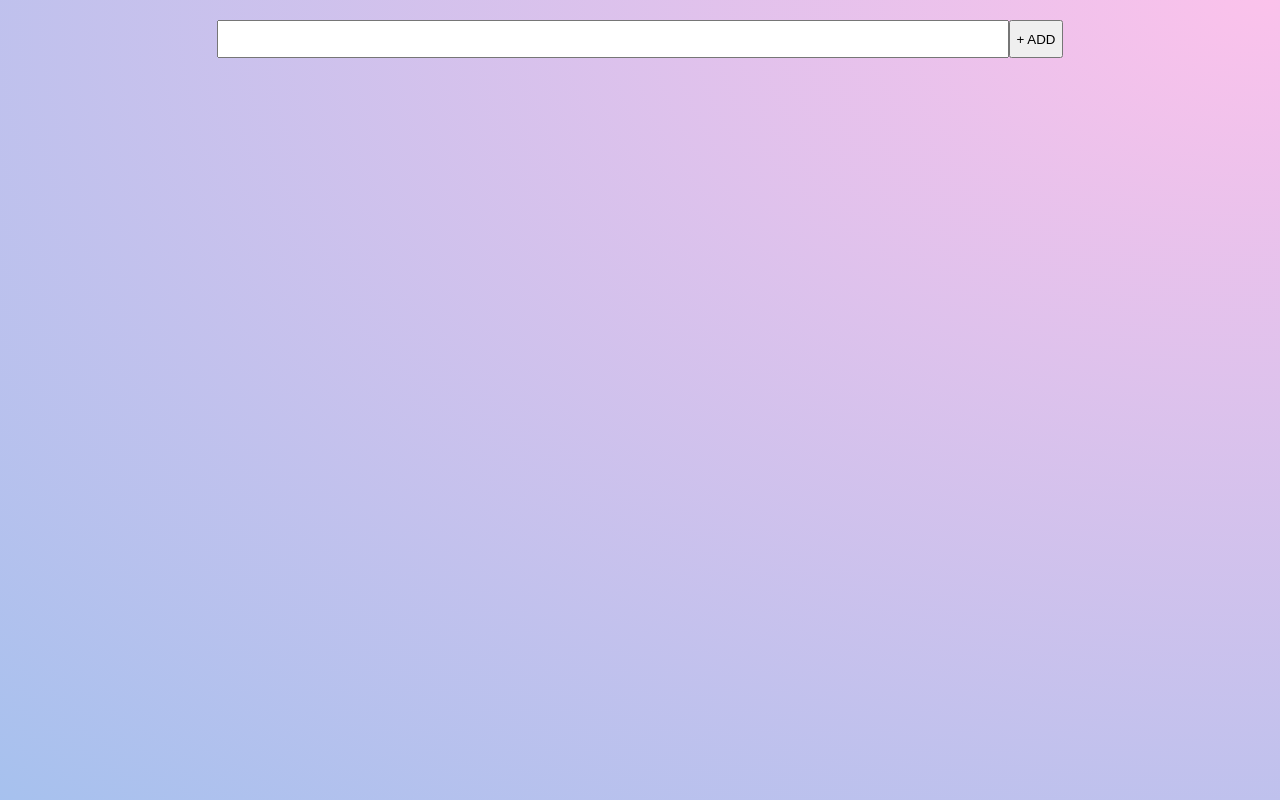
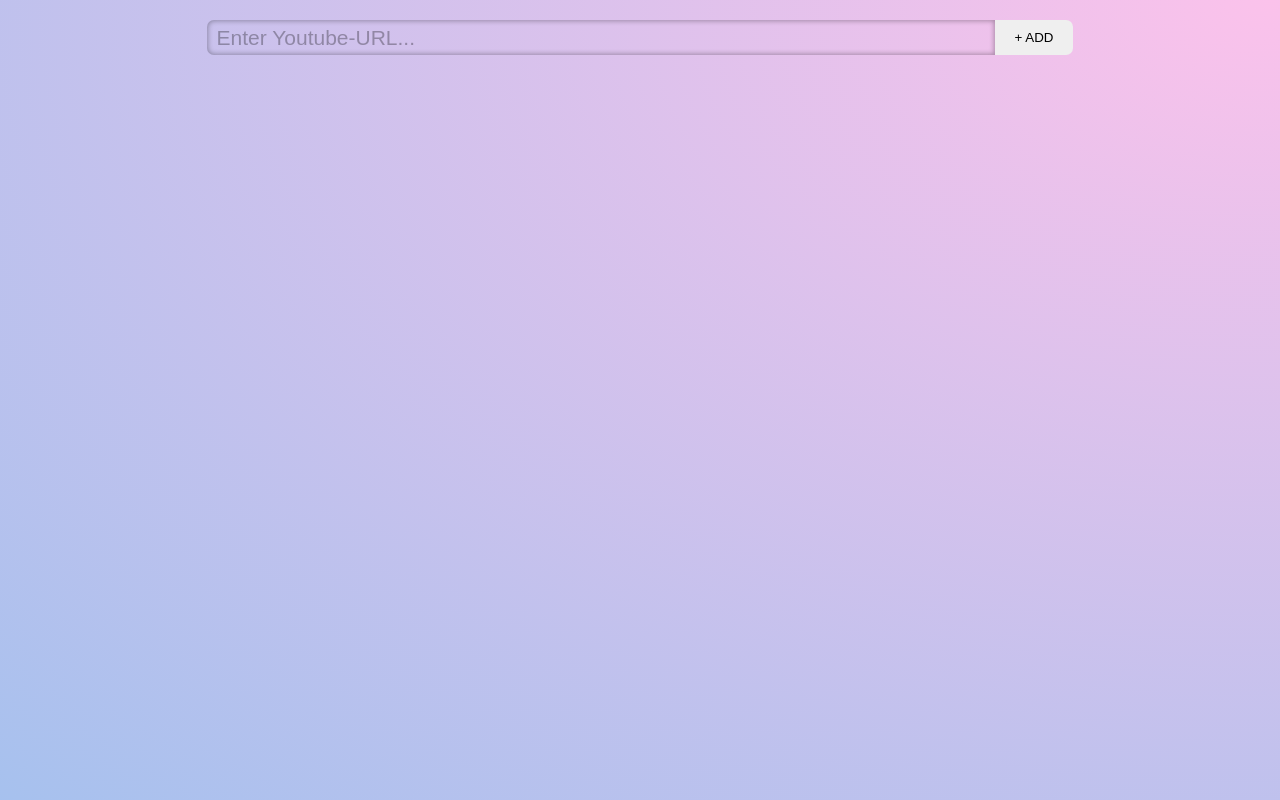
Before and after one commit to DDamyan/YT-Downloader, a React (Create React App) app in the folder react/: page / in a window 1280 px wide. Built offline with nearby package versions, Linux system fonts and the light colour scheme.

Commit message:
16.03.2021
- fixed frontend error when correct URL but not youtube link
- fixed dropdown-bug: getting overlaped by comming DOM-Elements
- started styling the form

```diff
--- a/react/src/components/form.jsx
+++ b/react/src/components/form.jsx
@@ -6,6 +6,7 @@ const serverFetch = async function (url, callback) {
     method: 'GET',
   });
   const result = await promise.json();
+
   callback(result);
 
   //console.log('server:::', result.formats);
@@ -20,7 +21,10 @@ export const Form = function (props) {
     e.preventDefault();
     if (validURL(link)) {
       serverFetch(link, res => {
-        props.addVideo(res);
+        if (res.hasOwnProperty('error')) {
+          //error
+          alert(res.error);
+        } else props.addVideo(res);
         setLink('');
       });
       //   const linkInput = new URL(link);
@@ -38,7 +42,12 @@ export const Form = function (props) {
   return (
     <div>
       <form id='add-video-form' onSubmit={handle_Submit}>
-        <input type='text' value={link} onChange={handle_Change} />
+        <input
+          type='text'
+          placeholder='Enter Youtube-URL...'
+          value={link}
+          onChange={handle_Change}
+        />
         <button>+ ADD</button>
       </form>
     </div>
--- a/react/src/components/video.jsx
+++ b/react/src/components/video.jsx
@@ -1,4 +1,4 @@
-import {useState, useEffect} from 'react';
+import {useState, useEffect, useRef} from 'react';
 import Dropdown from './formatDropdown';
 import ReactTooltip from 'react-tooltip';
 // import externalLinkSvg from '../svg/symbol-fur-externen-link.svg';
@@ -9,6 +9,8 @@ var DDformats = [];
 
 const Video = function (props) {
   const [selectedFormat, setSelectedFormat] = useState(null);
+
+  const listRef = useRef();
 
   const handleDelete = () => props.delVideo(props.index);
 
@@ -60,8 +62,15 @@ const Video = function (props) {
     //console.log('after -->', DDformats);
   }, [props.formats]);
 
+  const setIndex = e => {
+    document.querySelectorAll('.top-index').forEach(e => e.classList.remove('top-index'));
+
+    const ele = listRef.current;
+    ele.classList.add('top-index');
+  };
+
   return (
-    <li key={props.index}>
+    <li ref={listRef} onClick={setIndex} key={props.index}>
       <div className='left-section'>
         <img className='thumbnail' src={props.thumbnail} alt='thumbnail' />
         <div className='left-second-section'>
--- a/react/src/style/form.css
+++ b/react/src/style/form.css
@@ -12,4 +12,28 @@ form#add-video-form > input {
   width: 60%;
   padding: 5px 10px;
   font-size: inherit;
+
+  border-radius: 7px 0px 0px 7px;
+  background-color: transparent;
+  border: none;
+  box-shadow: rgba(0, 0, 0, 0.3) inset 0px 0px 5px 1px;
 }
+form#add-video-form > input:focus {
+  outline: none;
+}
+form#add-video-form > input::placeholder {
+  color: rgba(0, 0, 0, 0.3);
+}
+form#add-video-form > button {
+  border: none;
+  border-radius: 0px 7px 7px 0px;
+  padding: 10px 20px;
+}
+form#add-video-form > button:active {
+  background-color: transparent;
+
+  border: none;
+}
+form#add-video-form > button:focus {
+  outline: none;
+}
--- a/react/src/style/modal.css
+++ b/react/src/style/modal.css
@@ -82,7 +82,7 @@
   right: 0;
   bottom: 0;
   background-color: rgba(32, 32, 32, 0.8);
-
+  z-index: 10;
   animation: fadein 400ms;
 }
 
--- a/react/src/style/videos.css
+++ b/react/src/style/videos.css
@@ -173,3 +173,7 @@ div.download:hover {
 div.download > img {
   width: 30px;
 }
+
+.top-index {
+  z-index: 2;
+}
```
Also changed, not shown: 1 other file (tests, documents, lock files or other folders).
